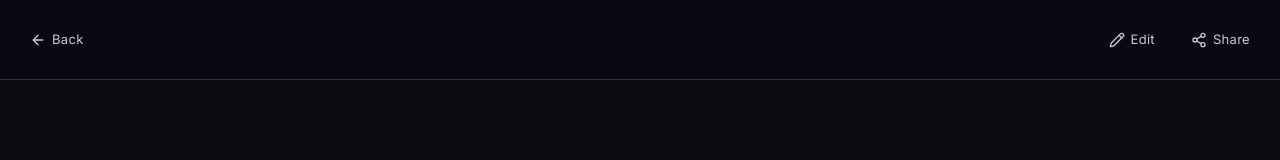
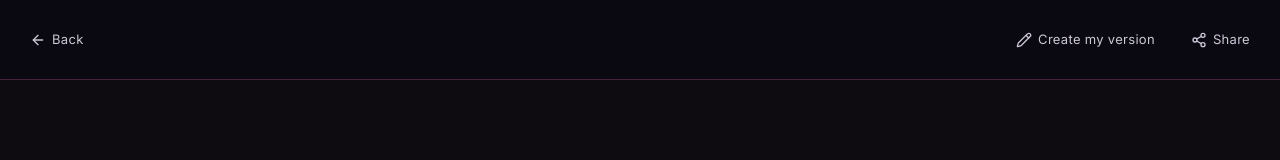
Before and after one commit to leodeliyorecr/yousay-frontend, a React (Vite) app: page /c/1 in a window 1280 px wide. Shown: the top 160 px of the page. Built offline with nearby package versions, Linux system fonts and the light colour scheme; no server answers.

Commit message:
Add createMyVersion label to BusinessCardView

```diff
--- a/src/components/TemplateFrame.tsx
+++ b/src/components/TemplateFrame.tsx
@@ -10,9 +10,10 @@ interface TemplateFrameProps {
   onShare: () => void
   hideView?: boolean
   hideEdit?: boolean
+  editLabel?: string
 }
 
-export default function TemplateFrame({ htmlUrl, onBack, onEdit, onShare, hideView = false, hideEdit = false }: TemplateFrameProps) {
+export default function TemplateFrame({ htmlUrl, onBack, onEdit, onShare, hideView = false, hideEdit = false, editLabel }: TemplateFrameProps) {
   const { t } = useTranslation()
   const [animationEnded, setAnimationEnded] = useState(false)
   const [animationStarted, setAnimationStarted] = useState(false)
@@ -56,7 +57,7 @@ export default function TemplateFrame({ htmlUrl, onBack, onEdit, onShare, hideVi
           {!hideEdit && (
             <button className={styles.actionBtn} onClick={onEdit}>
               <Pencil size={16} />
-              {t('actions.edit')}
+              {editLabel ?? t('actions.edit')}
             </button>
           )}
           <button className={styles.actionBtn} onClick={onShare}>
--- a/src/i18n/en.json
+++ b/src/i18n/en.json
@@ -30,7 +30,8 @@
     "back": "Back",
     "view": "View",
     "edit": "Edit",
-  "share": "Share"
+    "share": "Share",
+    "createMyVersion": "Create my version"
   },
   "editModal": {
     "title": "Customize your message",
--- a/src/i18n/es.json
+++ b/src/i18n/es.json
@@ -30,7 +30,8 @@
     "back": "Regresar",
     "view": "Ver",
     "edit": "Modificar",
-  "share": "Compartir"
+    "share": "Compartir",
+    "createMyVersion": "Crear mi versión"
   },
   "editModal": {
     "title": "Personaliza tu mensaje",
--- a/src/i18n/fr.json
+++ b/src/i18n/fr.json
@@ -31,7 +31,8 @@
     "back": "Retour",
     "view": "Voir",
     "edit": "Modifier",
-  "share": "Partager"
+    "share": "Partager",
+    "createMyVersion": "Créer ma version"
   },
   "editModal": {
     "title": "Personnalisez votre message",
--- a/src/i18n/pt-BR.json
+++ b/src/i18n/pt-BR.json
@@ -30,7 +30,8 @@
     "back": "Voltar",
     "view": "Ver",
     "edit": "Editar",
-  "share": "Compartilhar"
+    "share": "Compartilhar",
+    "createMyVersion": "Criar minha versão"
   },
   "editModal": {
     "title": "Personalize sua mensagem",
--- a/src/i18n/pt-PT.json
+++ b/src/i18n/pt-PT.json
@@ -30,7 +30,8 @@
     "back": "Voltar",
     "view": "Ver",
     "edit": "Editar",
-    "share": "Compartilhar"
+    "share": "Compartilhar",
+    "createMyVersion": "Criar a minha versão"
   },
   "editModal": {
     "title": "Personalize sua mensagem",
--- a/src/pages/BusinessCardView.tsx
+++ b/src/pages/BusinessCardView.tsx
@@ -1,7 +1,7 @@
 import { useParams, useNavigate } from 'react-router-dom'
+import { useTranslation } from 'react-i18next'
 import TemplateFrame from '../components/TemplateFrame'
 import { shareYousayLink } from '../utils/share'
-import { useTranslation } from 'react-i18next'
 
 export default function BusinessCardView() {
   const { code } = useParams<{ code: string }>()
@@ -14,6 +14,7 @@ export default function BusinessCardView() {
     <TemplateFrame
       htmlUrl={`/api/bc/${code}/html`}
       hideView={true}
+      editLabel={t('actions.createMyVersion')}
       onBack={() => navigate('/')}
       onEdit={() => navigate(`/business-card/create`)}
       onShare={() => shareYousayLink(`https://yousay.fun/c/${code}`, () => {
```
Lines whose indentation alone changed are shown as unchanged.
